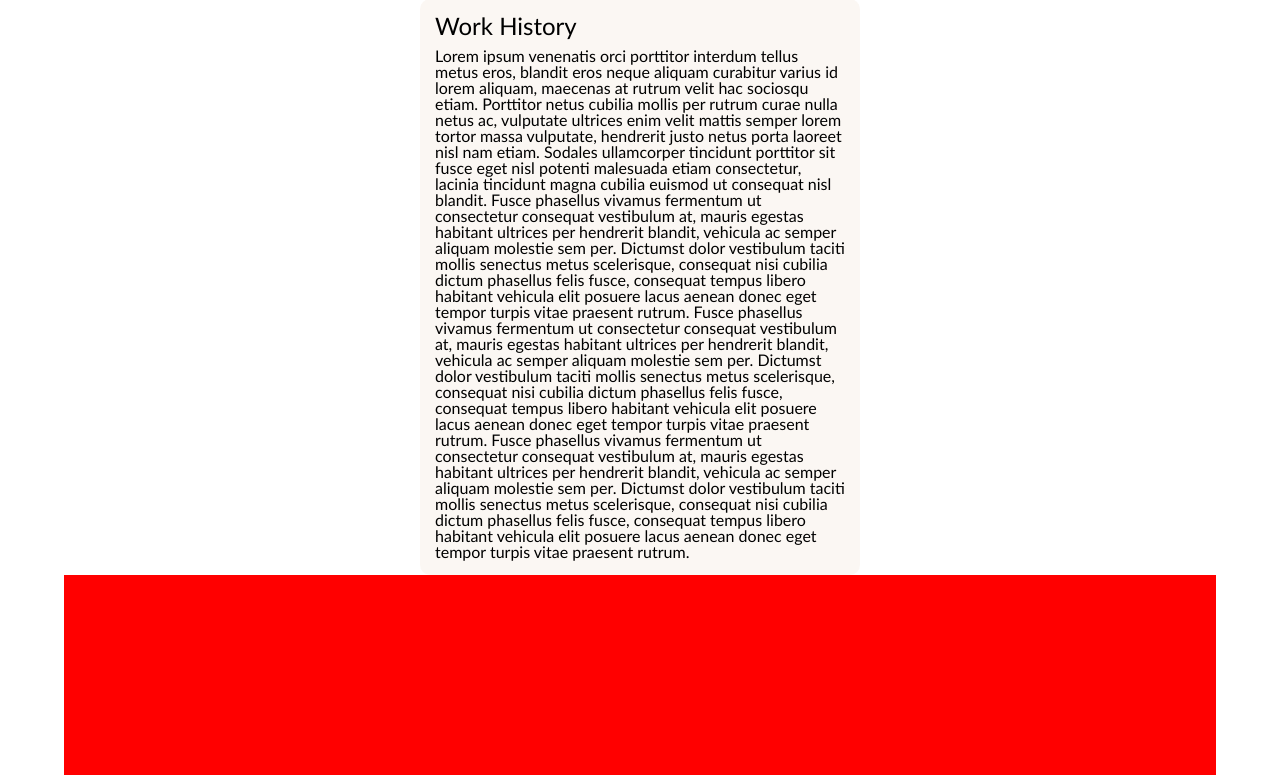
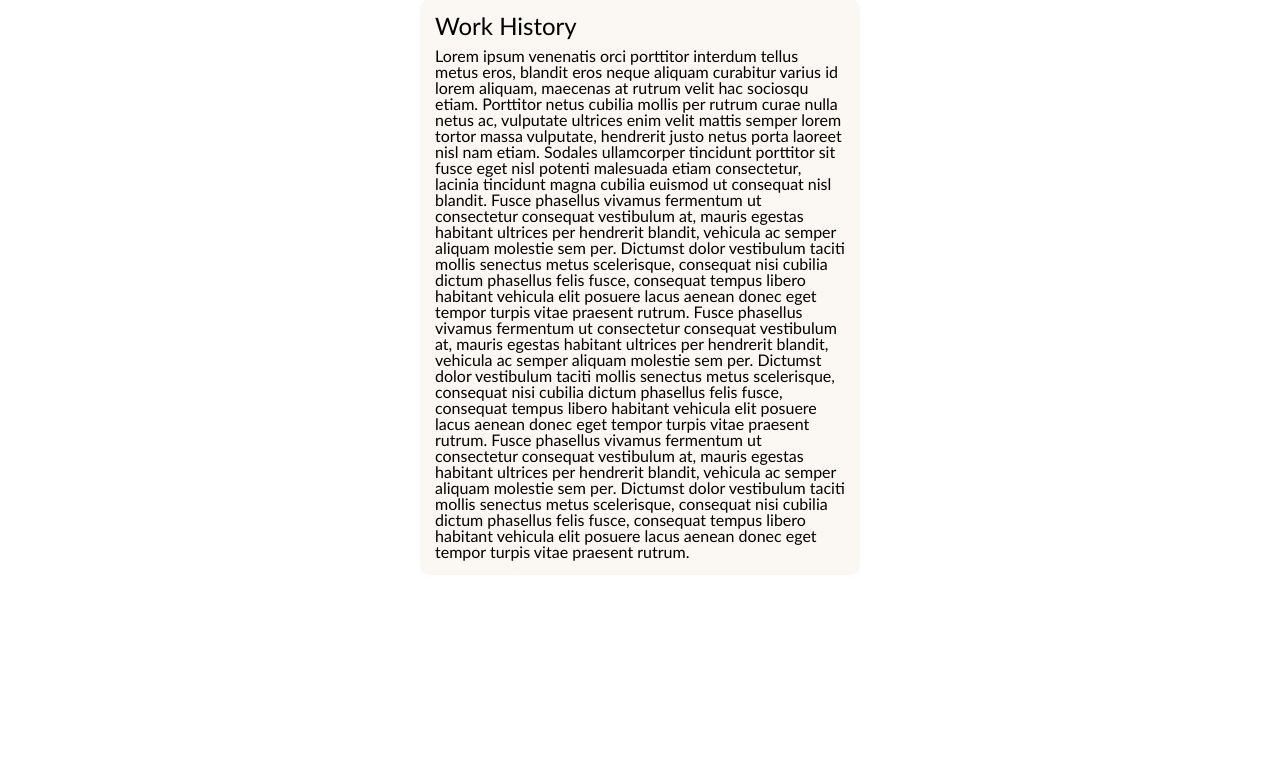
Before and after one commit to MonochromED/Resume-Site, a PHP site: page /resume.html in a window 1280 px wide. Shown: the part 1843-2618 px from the top of the page. Run offline with PHP 8.4, Linux system fonts and the light colour scheme; style sheets or scripts are compiled from the project's sources.

Commit message:
Removal of CSS testing marker in last commit

```diff
--- a/assets/css/resume.css
+++ b/assets/css/resume.css
@@ -170,8 +170,7 @@ nav .button:hover {
 
 .spacer {
   height: 200px;
-  width: 100%;
-  background-color: red; }
+  width: 100%; }
 
 .container_clear_float_elements {
   height: 0px;
--- a/assets/css/resume.scss
+++ b/assets/css/resume.scss
@@ -252,7 +252,6 @@ nav{
 .spacer{
   height: 200px;
   width: 100%;
-  background-color: red;
 }
 
 .container_clear_float_elements{
```
